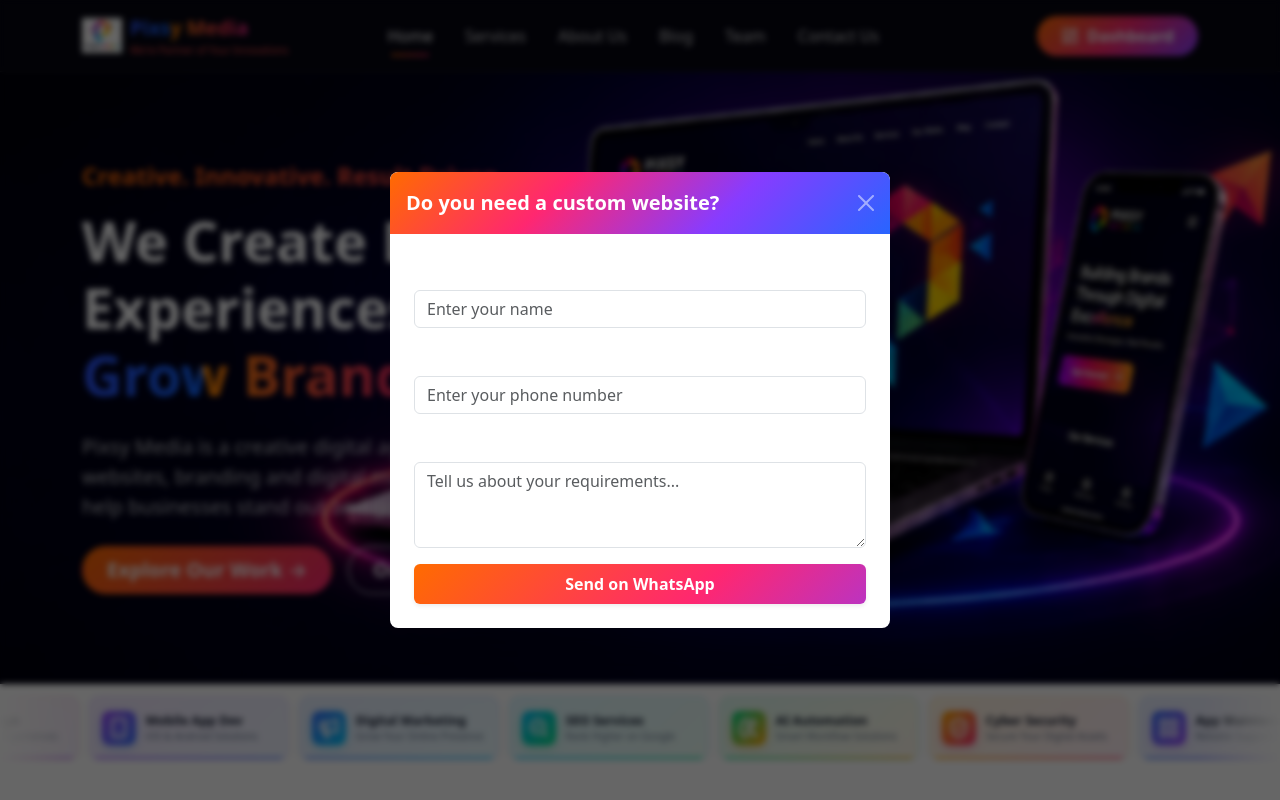
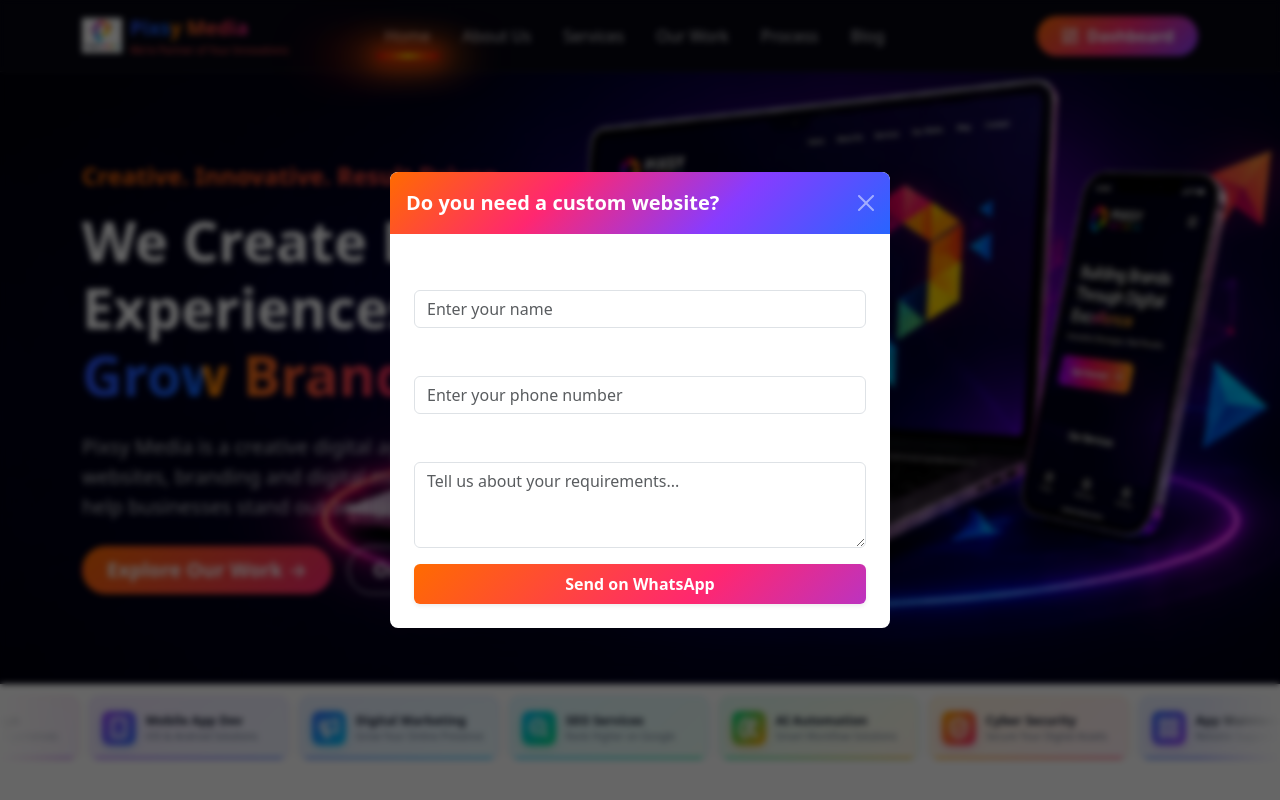
Before and after one commit to hridesh-bharati/pixsy, a React (Vite) app: page / in a window 1280 px wide. Shown: the top 800 px of the page. Built offline with nearby package versions, Linux system fonts and the light colour scheme; no server answers.

Commit message:
colorfull

```diff
--- a/src/components/Home/ProfessionalServices.jsx
+++ b/src/components/Home/ProfessionalServices.jsx
@@ -127,12 +127,12 @@ export default function ProfessionalServices() {
                   border: "1px solid #f1f3f5",
                   boxShadow: `0 4px 20px ${service.shadowColor}`,
                   transition: "all 0.3s ease",
-                  minWidth: "180px",
-                  maxWidth: "220px",
+                  minWidth: "220px",
+                  maxWidth: "270px",
                 }}
               >
                 <div className="card-body d-flex flex-column p-0">
-                  {/* Icon with colorful background - BOLD */}
+                  {/* Icon with colorful background */}
                   <div
                     className="mb-3 d-flex justify-content-center align-items-center mx-auto"
                     style={{
@@ -152,7 +152,7 @@ export default function ProfessionalServices() {
                     })}
                   </div>
 
-                  {/* Title - BOLD */}
+                  {/* Title */}
                   <h6
                     className="fw-bold mb-2 text-dark text-center"
                     style={{
@@ -217,35 +217,34 @@ export default function ProfessionalServices() {
           display: none;
         }
 
-        /* PC: 6 cards in a row */
+        /* Updated wider card sizing */
         .service-col-item {
-          flex: 0 0 calc(16.666% - 14px);
-          min-width: 170px;
-          max-width: 220px;
+          flex: 0 0 240px;
+          min-width: 220px;
+          max-width: 270px;
         }
 
         @media (max-width: 1200px) {
           .service-col-item {
-            flex: 0 0 200px;
+            flex: 0 0 230px;
           }
         }
 
         @media (max-width: 992px) {
           .service-col-item {
-            flex: 0 0 190px;
+            flex: 0 0 220px;
           }
         }
 
         @media (max-width: 768px) {
           .service-col-item {
-            flex: 0 0 180px;
+            flex: 0 0 210px;
           }
         }
 
-        /* Card hover effects - Purple color shadow */
+        /* Card hover effects - Shadow maintained */
         .service-card:hover {
           transform: translateY(-8px) scale(1.02);
-          box-shadow: 0 20px 40px rgba(124, 58, 237, 0.2) !important;
           border-color: #7C3AED33 !important;
         }
 
@@ -258,7 +257,7 @@ export default function ProfessionalServices() {
           color: #fff !important;
         }
 
-        /* Each card gets its own hover color with purple shadow */
+        /* Each card gets its own hover color with matching shadow */
         ${services.map((service, i) => `
           .service-col-item:nth-child(${i + 1}) .service-card:hover {
             border-color: ${service.hoverColor}40 !important;
--- a/src/components/layout/Navbar.css
+++ b/src/components/layout/Navbar.css
@@ -19,6 +19,40 @@
   color: #cfcfd1 !important;
   transition: color 0.2s ease;
   padding: 8px 12px;
+  position: relative;
+  z-index: 2;
+}
+
+/* Real Burning Diya / Wide Flame Tail Effect */
+.nav-fire-indicator {
+  position: absolute;
+  bottom: -2px;
+  height: 4px;
+  background: radial-gradient(circle, #fff700 0%, #ff5500 50%, #ff0000 100%);
+  border-radius: 50px;
+  /* Wide glowing flame tail (puch) spreading both sides like a burning diya */
+  box-shadow:
+    0 0 18px 4px #ff3300,
+    0 0 35px 8px #ff6600,
+    -30px 0 35px 5px rgba(255, 102, 0, 0.6),
+    30px 0 35px 5px rgba(255, 102, 0, 0.6),
+    -55px 0 45px 10px rgba(255, 0, 0, 0.3);
+  animation: flameFlicker 0.8s ease-in-out infinite alternate;
+  pointer-events: none;
+  z-index: 3;
+  opacity: 0;
+}
+
+@keyframes flameFlicker {
+  0% {
+    filter: brightness(1) blur(0.2px);
+    transform: scaleY(1);
+  }
+
+  100% {
+    filter: brightness(1.3) blur(0.5px);
+    transform: scaleY(1.3);
+  }
 }
 
 .pixsy-navbar .nav-link:hover,
@@ -26,17 +60,7 @@
   color: #ffffff !important;
 }
 
-.pixsy-navbar .nav-link.active {
-  position: relative;
+/* Mobile Toggler custom styling */
+.navbar-toggler:focus {
+  box-shadow: none;
 }
-
-.pixsy-navbar .nav-link.active::after {
-  content: '';
-  position: absolute;
-  bottom: 0;
-  left: 12px;
-  right: 12px;
-  height: 2px;
-  background: linear-gradient(90deg, #ff6b00, #ff2770);
-  border-radius: 2px;
-}
--- a/src/components/layout/Navbar.jsx
+++ b/src/components/layout/Navbar.jsx
@@ -1,6 +1,6 @@
 // src/components/Navbar/Navbar.jsx
 import React, { useRef, useEffect } from "react";
-import { NavLink, Link } from "react-router-dom";
+import { NavLink, Link, useLocation } from "react-router-dom";
 import { LayoutDashboard } from "lucide-react";
 import { gsap } from "gsap";
 import "./Navbar.css";
@@ -8,6 +8,9 @@ import "./Navbar.css";
 export default function Navbar({ user, role }) {
   const dashboardPath = role === 'admin' ? '/admin-dashboard' : '/user-dashboard';
   const brandHeadingRef = useRef(null);
+  const navListRef = useRef(null);
+  const fireBarRef = useRef(null);
+  const location = useLocation();
 
   useEffect(() => {
     if (brandHeadingRef.current) {
@@ -20,10 +23,50 @@ export default function Navbar({ user, role }) {
     }
   }, []);
 
+  // Function to move fire indicator accurately under the link with a wide tail
+  const updateFireBar = (element) => {
+    if (fireBarRef.current && element && navListRef.current) {
+      const listRect = navListRef.current.getBoundingClientRect();
+      const elRect = element.getBoundingClientRect();
+
+      gsap.to(fireBarRef.current, {
+        left: elRect.left - listRect.left,
+        width: elRect.width,
+        opacity: 1,
+        duration: 0.45,
+        ease: "power3.out",
+      });
+    }
+  };
+
+  // Align fire bar with active link on page load/route change
+  useEffect(() => {
+    const timer = setTimeout(() => {
+      const activeEl = navListRef.current?.querySelector(".nav-link.active");
+      if (activeEl) {
+        updateFireBar(activeEl);
+      }
+    }, 50);
+    return () => clearTimeout(timer);
+  }, [location.pathname]);
+
+  const handleMouseEnter = (e) => {
+    updateFireBar(e.currentTarget);
+  };
+
+  const handleMouseLeave = () => {
+    const activeEl = navListRef.current?.querySelector(".nav-link.active");
+    if (activeEl) {
+      updateFireBar(activeEl);
+    } else {
+      gsap.to(fireBarRef.current, { opacity: 0, duration: 0.3 });
+    }
+  };
+
   return (
     <nav className="navbar navbar-expand-lg pixsy-navbar sticky-top">
       <div className="container">
-        {/* Left: Brand Logo & Running Color Animated Title */}
+        {/* Left: Brand Logo & Title */}
         <Link className="navbar-brand d-flex align-items-center text-decoration-none" to="/">
           <img src="/images/logo.webp" className="img-fluid" alt="Pixsy Logo" style={{ width: '40px' }} />
           <div className="ms-2">
@@ -37,25 +80,33 @@ export default function Navbar({ user, role }) {
         </button>
 
         <div className="collapse navbar-collapse" id="pixsyNavbar">
-          <ul className="navbar-nav mx-auto align-items-lg-center gap-lg-3">
-            <li className="nav-item">
-              <NavLink to="/" end className="nav-link">Home</NavLink>
-            </li>
-            <li className="nav-item">
-              <NavLink to="/our-services" className="nav-link">Services</NavLink>
-            </li>
-            <li className="nav-item">
-              <NavLink to="/about-us" className="nav-link">About Us</NavLink>
-            </li>
-            <li className="nav-item">
-              <NavLink to="/blog" className="nav-link">Blog</NavLink>
-            </li>
-            <li className="nav-item">
-              <NavLink to="/our-team" className="nav-link">Team</NavLink>
-            </li>
-            <li className="nav-item">
-              <NavLink to="/contact-us" className="nav-link">Contact Us</NavLink>
-            </li>
+          <ul
+            className="navbar-nav mx-auto align-items-lg-center gap-lg-3 position-relative"
+            ref={navListRef}
+            onMouseLeave={handleMouseLeave}
+          >
+            {/* Sliding Real Flame / Diya Tail Indicator */}
+            <div ref={fireBarRef} className="nav-fire-indicator"></div>
+
+            {[
+              { name: "Home", path: "/" },
+              { name: "About Us", path: "/about-us" },
+              { name: "Services", path: "/our-services" },
+              { name: "Our Work", path: "/our-work" },
+              { name: "Process", path: "/process" },
+              { name: "Blog", path: "/blog" },
+            ].map((item, idx) => (
+              <li className="nav-item" key={idx}>
+                <NavLink
+                  to={item.path}
+                  end={item.path === "/"}
+                  className="nav-link"
+                  onMouseEnter={handleMouseEnter}
+                >
+                  {item.name}
+                </NavLink>
+              </li>
+            ))}
           </ul>
 
           <div className="navbar-nav ms-auto mt-3 mt-lg-0">
```
